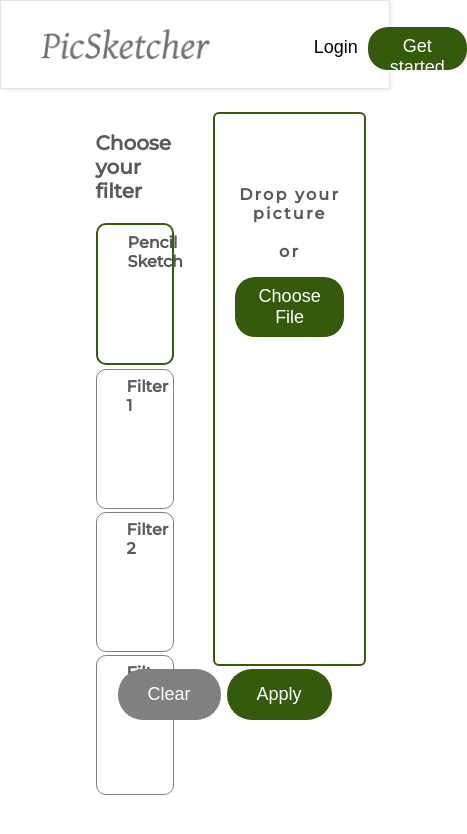
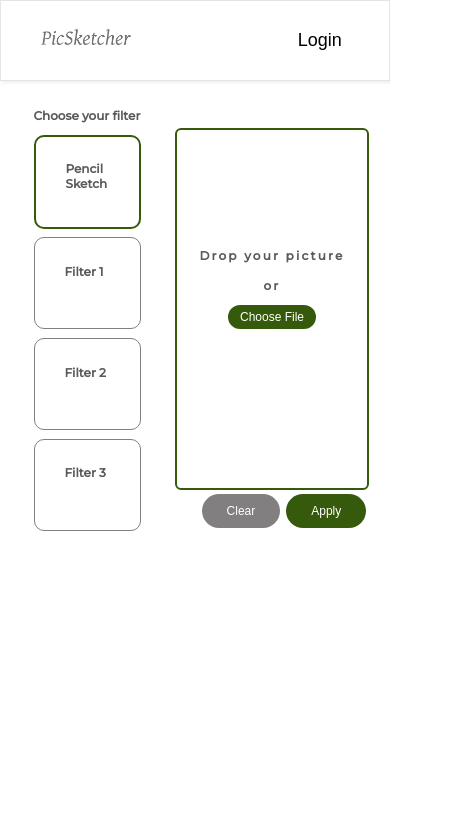
Before and after one commit to p-balu/picSketecher-frontend, a React app: page /image-conversion in a window 390 px wide. Shown: the top 834 px of the page, 467 px wide, since content can reach past the window. Built offline with nearby package versions, Linux system fonts and the light colour scheme.

Commit message:
mobile responsive added

```diff
--- a/src/assets/stylesheets/Header.css
+++ b/src/assets/stylesheets/Header.css
@@ -9,8 +9,9 @@
 }
 .logo {
   width: auto;
-  height: 30px;
+  height: 2rem;
   padding: 10px 40px;
+  cursor: pointer;
 }
 .navLinks {
   width: 22%;
@@ -64,3 +65,46 @@
 .link2:hover {
   background-color: #3f7205;
 }
+
+/* Extra small devices (phones, 600px and down) */
+@media only screen and (max-width: 600px) {
+  .header {
+    max-height: 7vh;
+    min-height: 5vh;
+  }
+  .logo {
+    height: 1rem;
+    padding: 10px 40px;
+    cursor: pointer;
+  }
+  .link2 {
+    display: none;
+  }
+  .link1 {
+    margin-top: 3px;
+    margin-right: 2%;
+  }
+  .link1::after {
+    width: 100%;
+  }
+
+  .navLinks {
+    width: 35%;
+  }
+}
+
+/* Small devices (portrait tablets and large phones, 600px and up) */
+@media only screen and (min-width: 600px) {
+}
+
+/* Medium devices (landscape tablets, 768px and up) */
+@media only screen and (min-width: 768px) {
+}
+
+/* Large devices (laptops/desktops, 992px and up) */
+@media only screen and (min-width: 992px) {
+}
+
+/* Extra large devices (large laptops and desktops, 1200px and up) */
+@media only screen and (max-width: 1399px) and (min-width: 1200px) {
+}
--- a/src/assets/stylesheets/ImageService.css
+++ b/src/assets/stylesheets/ImageService.css
@@ -156,3 +156,75 @@
 .apply-button:hover {
   background-color: #3f7205;
 }
+
+/* Extra small devices (phones, 600px and down) */
+@media only screen and (max-width: 600px) {
+  .section-1 {
+    margin-left: 5%;
+    width: 50%;
+    padding: 7px 14px;
+  }
+  .section-2 {
+    width: 100%;
+    margin-top: 12%;
+  }
+  .filter-header {
+    font-weight: 600;
+    font-size: 0.75rem;
+  }
+  .filter-section-active,
+  .filter-section-2 {
+    height: 5rem;
+    margin-top: 8%;
+  }
+  .filter-section-active {
+    border: 2px solid #365a0c;
+  }
+
+  .filter-section-text {
+    margin-top: 45%;
+    font-size: 0.75rem;
+  }
+  .image-section {
+    height: 18rem;
+  }
+  .uploaded-section {
+    width: 87%;
+    height: 22.5rem;
+  }
+  .file-text {
+    font-size: 0.75rem;
+    margin-top: 55%;
+  }
+  .file-upload-button {
+    padding: 5px 12px;
+    font-size: 0.75rem;
+  }
+  .apply-button {
+    padding: 10px 25px;
+    font-size: 0.75rem;
+  }
+  .clear-button {
+    padding: 10px 25px;
+    font-size: 0.75rem;
+  }
+  .buttons-container {
+    margin-left: 25%;
+  }
+}
+
+/* Small devices (portrait tablets and large phones, 600px and up) */
+@media only screen and (min-width: 600px) {
+}
+
+/* Medium devices (landscape tablets, 768px and up) */
+@media only screen and (min-width: 768px) {
+}
+
+/* Large devices (laptops/desktops, 992px and up) */
+@media only screen and (min-width: 992px) {
+}
+
+/* Extra large devices (large laptops and desktops, 1200px and up) */
+@media only screen and (max-width: 1399px) and (min-width: 1200px) {
+}
--- a/src/assets/stylesheets/LandingPage.css
+++ b/src/assets/stylesheets/LandingPage.css
@@ -54,3 +54,54 @@
 .button:hover {
   background-color: #3f7205;
 }
+
+/* Extra small devices (phones, 600px and down) */
+@media only screen and (max-width: 600px) {
+  .container {
+    padding: 5px 5px;
+    margin-left: 4%;
+    margin-right: 4%;
+    width: 92%;
+  }
+
+  .container-1 {
+    width: 100%;
+    margin-top: 25%;
+  }
+  .image-sketch {
+    display: none;
+  }
+
+  .text-1 {
+    font-size: 1.5rem;
+  }
+
+  .text-2 {
+    font-size: 3rem;
+  }
+
+  .text-3 {
+    font-size: 1.5rem;
+  }
+  .button {
+    padding: 15px 15px;
+    width: 40%;
+    font-size: 0.75rem;
+  }
+}
+
+/* Small devices (portrait tablets and large phones, 600px and up) */
+@media only screen and (min-width: 600px) {
+}
+
+/* Medium devices (landscape tablets, 768px and up) */
+@media only screen and (min-width: 768px) {
+}
+
+/* Large devices (laptops/desktops, 992px and up) */
+@media only screen and (min-width: 992px) {
+}
+
+/* Extra large devices (large laptops and desktops, 1200px and up) */
+@media only screen and (max-width: 1399px) and (min-width: 1200px) {
+}
--- a/src/assets/stylesheets/LoginForm.css
+++ b/src/assets/stylesheets/LoginForm.css
@@ -51,3 +51,51 @@
   font-size: large;
   font-weight: bold;
 }
+
+/* Extra small devices (phones, 600px and down) */
+@media only screen and (max-width: 600px) {
+  .form-field {
+    margin-top: 3%;
+  }
+
+  .label {
+    font-size: 1rem;
+  }
+
+  .text-input {
+    padding: 12px 38px;
+  }
+
+  .button-1 {
+    padding: 12px 38px;
+    font-size: 1rem;
+    width: 105%;
+  }
+  .forgot-password {
+    margin-left: 61%;
+    font-size: 0.8rem;
+  }
+  .footer {
+    font-size: 1rem;
+  }
+
+  .sign-up-now {
+    font-size: 1rem;
+  }
+}
+
+/* Small devices (portrait tablets and large phones, 600px and up) */
+@media only screen and (min-width: 600px) {
+}
+
+/* Medium devices (landscape tablets, 768px and up) */
+@media only screen and (min-width: 768px) {
+}
+
+/* Large devices (laptops/desktops, 992px and up) */
+@media only screen and (min-width: 992px) {
+}
+
+/* Extra large devices (large laptops and desktops, 1200px and up) */
+@media only screen and (max-width: 1399px) and (min-width: 1200px) {
+}
--- a/src/assets/stylesheets/LoginRegistrationModal.css
+++ b/src/assets/stylesheets/LoginRegistrationModal.css
@@ -24,3 +24,26 @@
   border-bottom: 2px solid black;
   color: black;
 }
+
+/* Extra small devices (phones, 600px and down) */
+@media only screen and (max-width: 600px) {
+  .button1 {
+    font-size: 1rem;
+  }
+}
+
+/* Small devices (portrait tablets and large phones, 600px and up) */
+@media only screen and (min-width: 600px) {
+}
+
+/* Medium devices (landscape tablets, 768px and up) */
+@media only screen and (min-width: 768px) {
+}
+
+/* Large devices (laptops/desktops, 992px and up) */
+@media only screen and (min-width: 992px) {
+}
+
+/* Extra large devices (large laptops and desktops, 1200px and up) */
+@media only screen and (max-width: 1399px) and (min-width: 1200px) {
+}
--- a/src/components/Modal.css
+++ b/src/components/Modal.css
@@ -41,3 +41,33 @@
   color: black;
   font-weight: 500;
 }
+
+/* Extra small devices (phones, 600px and down) */
+@media only screen and (max-width: 600px) {
+  .modal-main {
+    width: 80%;
+    max-height: 85%;
+    overflow: auto;
+    padding: 12px 12px;
+  }
+
+  .button-close {
+    font-size: 1.25rem;
+  }
+}
+
+/* Small devices (portrait tablets and large phones, 600px and up) */
+@media only screen and (min-width: 600px) {
+}
+
+/* Medium devices (landscape tablets, 768px and up) */
+@media only screen and (min-width: 768px) {
+}
+
+/* Large devices (laptops/desktops, 992px and up) */
+@media only screen and (min-width: 992px) {
+}
+
+/* Extra large devices (large laptops and desktops, 1200px and up) */
+@media only screen and (max-width: 1399px) and (min-width: 1200px) {
+}
--- a/src/console/Header.js
+++ b/src/console/Header.js
@@ -19,11 +19,13 @@ const Header = () => {
   const handleClose = () => {
     setShow(false);
   };
-
+  const handleHome = () => {
+    navigate("/");
+  };
   return (
     <>
       <div className="header">
-        <img src={Logo} alt="logo" className="logo" />
+        <img src={Logo} alt="logo" className="logo" onClick={handleHome} />
         <div className="navLinks">
           <button className="link1" onClick={handleLogin}>
             Login
--- a/src/index.css
+++ b/src/index.css
@@ -4,4 +4,5 @@ body {
   font-family: "Montserrat", sans-serif;
   -webkit-font-smoothing: antialiased;
   -moz-osx-font-smoothing: grayscale;
+  overflow: auto;
 }
```
